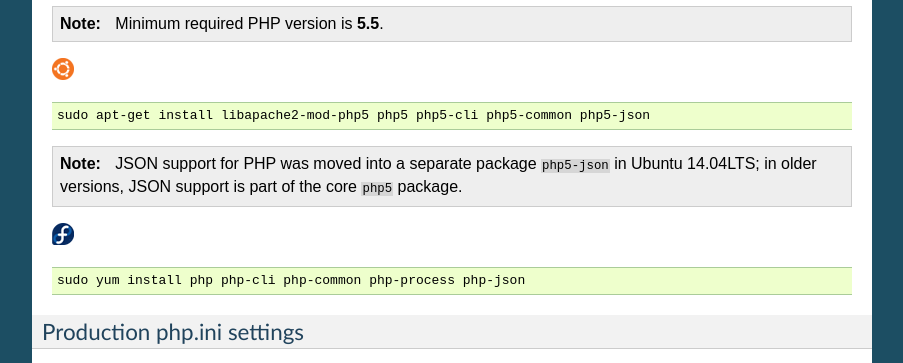
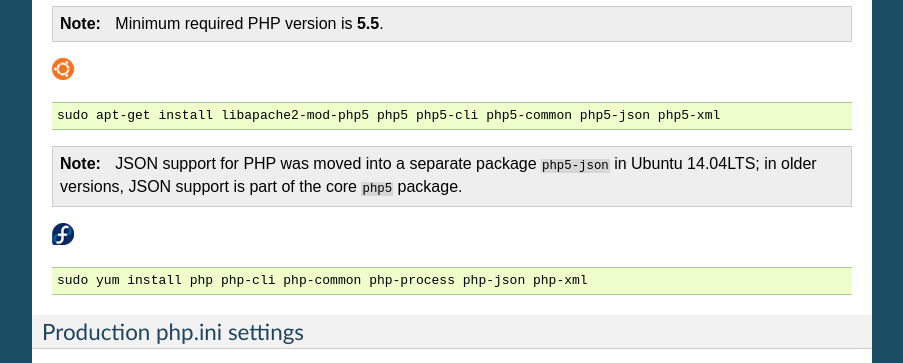
Before and after one commit to aarpon/hrm_docs, a Sphinx documentation site: the page built from docs/admin/prerequisites.rst, in a window 1280 px wide and 900 px high, scrolled down 1609 px. Shown: the part 152-515 px from the top of the window, without its empty margins (198-1101 px from the left). Built offline with Sphinx 7.4.7, drawn with Linux system fonts in a browser that asks for light colours.

Commit message:
Add missing prerequisite php-xml.

```diff
--- a/docs/admin/prerequisites.rst
+++ b/docs/admin/prerequisites.rst
@@ -94,7 +94,7 @@ The HRM is made of two parts, a web interface and a queue manager, both written
 
 .. code-block:: sh
 
-    sudo apt-get install libapache2-mod-php5 php5 php5-cli php5-common php5-json
+    sudo apt-get install libapache2-mod-php5 php5 php5-cli php5-common php5-json php5-xml
 
 .. note::
 
@@ -104,7 +104,7 @@ The HRM is made of two parts, a web interface and a queue manager, both written
 
 .. code-block:: sh
 
-    sudo yum install php php-cli php-common php-process php-json
+    sudo yum install php php-cli php-common php-process php-json php-xml
 
 Production php.ini settings
 ---------------------------
```
